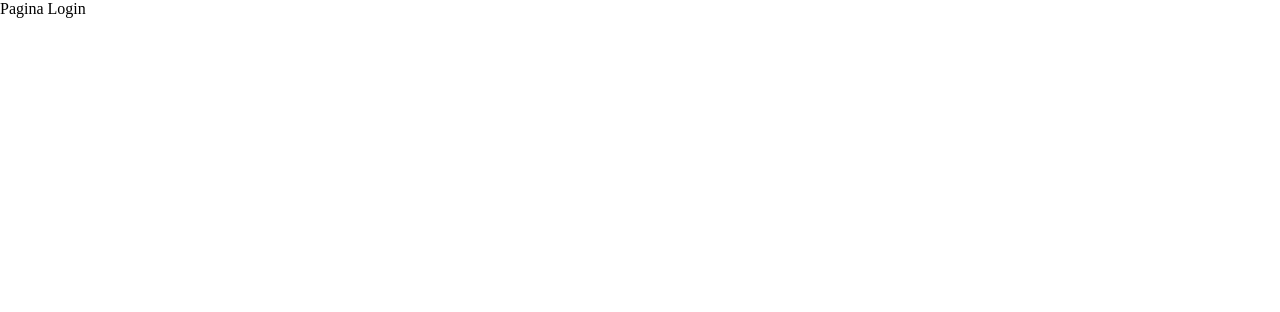
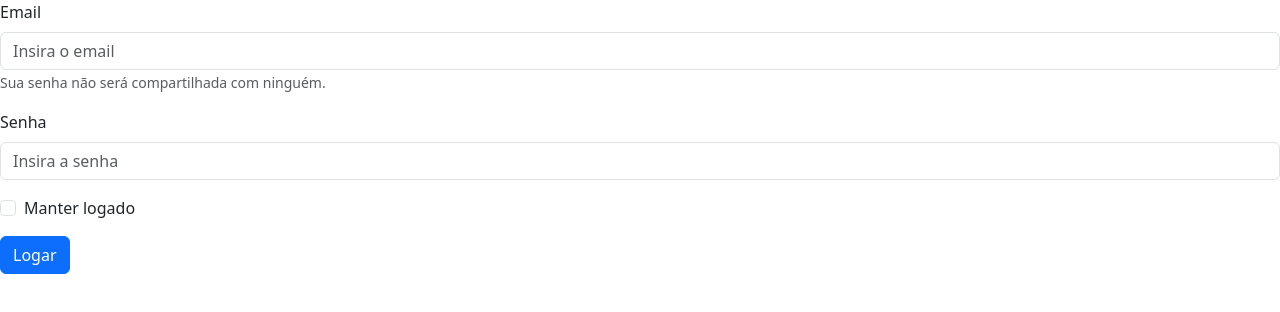
Before and after one commit to Adilson-Fernando-Neves-Ornellas/Trabalho-ReactJs-Serratec-2023.2, a React (Vite) app in the folder project-serraTec-2023.2/: page /login in a window 1280 px wide. Shown: the top 312 px of the page. Built offline with nearby package versions, Linux system fonts and the light colour scheme.

Commit message:
Adicionado componente CardProduto e Pagina de Login

```diff
--- a/project-serraTec-2023.2/package.json
+++ b/project-serraTec-2023.2/package.json
@@ -11,7 +11,9 @@
   },
   "dependencies": {
     "axios": "^1.6.0",
+    "bootstrap": "^5.3.2",
     "react": "^18.2.0",
+    "react-bootstrap": "^2.9.1",
     "react-dom": "^18.2.0",
     "react-router-dom": "^6.18.0"
   },
--- a/project-serraTec-2023.2/src/Paginas/Login/Login.jsx
+++ b/project-serraTec-2023.2/src/Paginas/Login/Login.jsx
@@ -1,10 +1,33 @@
-
+import Button from 'react-bootstrap/Button';
+import Form from 'react-bootstrap/Form';
+import 'bootstrap/dist/css/bootstrap.min.css';
 
 const Login = () => {
 
   return (
     <>
-      Pagina Login
+    <></>
+    <Form>
+      <Form.Group className="mb-3" controlId="formBasicEmail">
+        <Form.Label>Email</Form.Label>
+        <Form.Control type="email" placeholder="Insira o email" />
+        <Form.Text className="text-muted">
+          Sua senha não será compartilhada com ninguém.
+        </Form.Text>
+      </Form.Group>
+
+      <Form.Group className="mb-3" controlId="formBasicPassword">
+        <Form.Label>Senha</Form.Label>
+        <Form.Control type="password" placeholder="Insira a senha" />
+      </Form.Group>
+      <Form.Group className="mb-3" controlId="formBasicCheckbox">
+        <Form.Check type="checkbox" label="Manter logado" />
+      </Form.Group>
+      <Button variant="primary" type="submit">
+        Logar
+      </Button>
+    </Form>
+
     </>
   );
 };
--- a/project-serraTec-2023.2/src/Paginas/Produtos/Produtos.jsx
+++ b/project-serraTec-2023.2/src/Paginas/Produtos/Produtos.jsx
@@ -1,10 +1,13 @@
+import CardProduto from "../../components/CardProduto";
+import { useState } from "react"
+
 const Produtos = () => {
 
-    return (
-      <>
-        Pagina Produtos
-      </>
-    );
-  };
+  return(
+    <>
+    <CardProduto />
+    </>
+)
+}
 
   export default Produtos;
--- a/project-serraTec-2023.2/src/Rotas/Rotas.jsx
+++ b/project-serraTec-2023.2/src/Rotas/Rotas.jsx
@@ -6,7 +6,7 @@ import ProdutoEspecifico from '../Paginas/ProdutoEspecifico/ProdutoEspecifico';
 import PedidosPorId from '../Paginas/PedidosPorId/PedidosPorId';
 
 const Rotas = createBrowserRouter([
-    {path: "/", element: <Produtos />},
+    {path: "/Produto", element: <Produtos />},
     {path: "/produto/:id", element: <ProdutoEspecifico /> },
     {path: "/cadastro", element: <Cadastro />}, //opcional
     {path: "/login", element: <Login /> },
--- /dev/null
+++ b/project-serraTec-2023.2/src/components/CardProduto.jsx
@@ -0,0 +1,27 @@
+import Card from 'react-bootstrap/Card';
+import Col from 'react-bootstrap/Col';
+import Row from 'react-bootstrap/Row';
+import Button from 'react-bootstrap/Button';
+
+const CardProduto = () => {
+
+    return (
+
+    <Row xs={1} md={4} className="g-4">
+      {Array.from({ length: 20 }).map((_, idx) => (
+        <Col key={idx}>
+          <Card>
+            <Card.Img variant="top" src="https://http2.mlstatic.com/D_NQ_NP_954956-MLU70095100789_062023-O.webp" />
+            <Card.Body>
+              <Card.Title>Nome</Card.Title>
+              <Card.Title>Preço</Card.Title>
+              <Button variant="primary">Comprar</Button>{' '}
+            </Card.Body>
+          </Card>
+        </Col>
+      ))}
+    </Row>
+  );
+}
+
+export default CardProduto;
```
Also changed, not shown: 1 other file (tests, documents, lock files or other folders).
